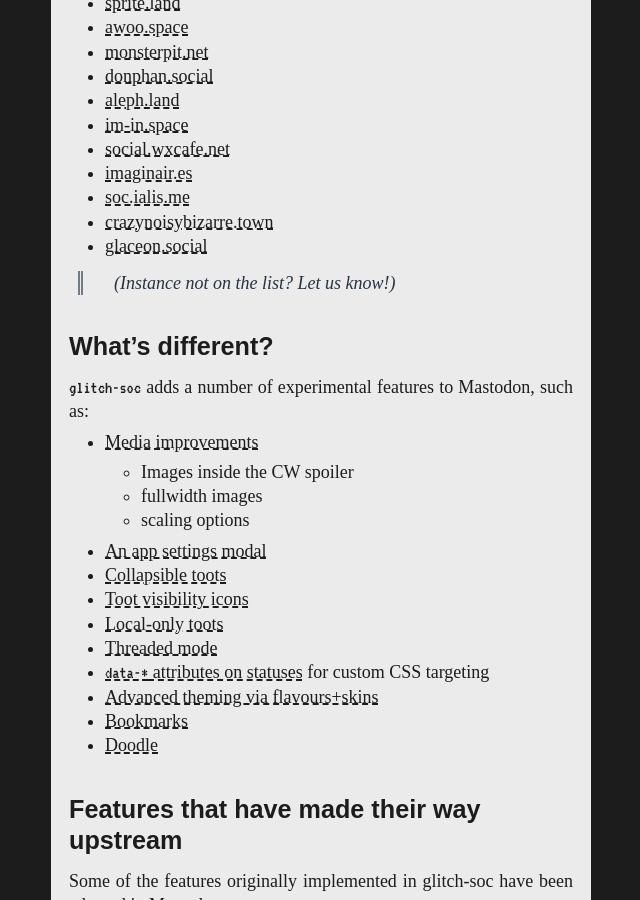
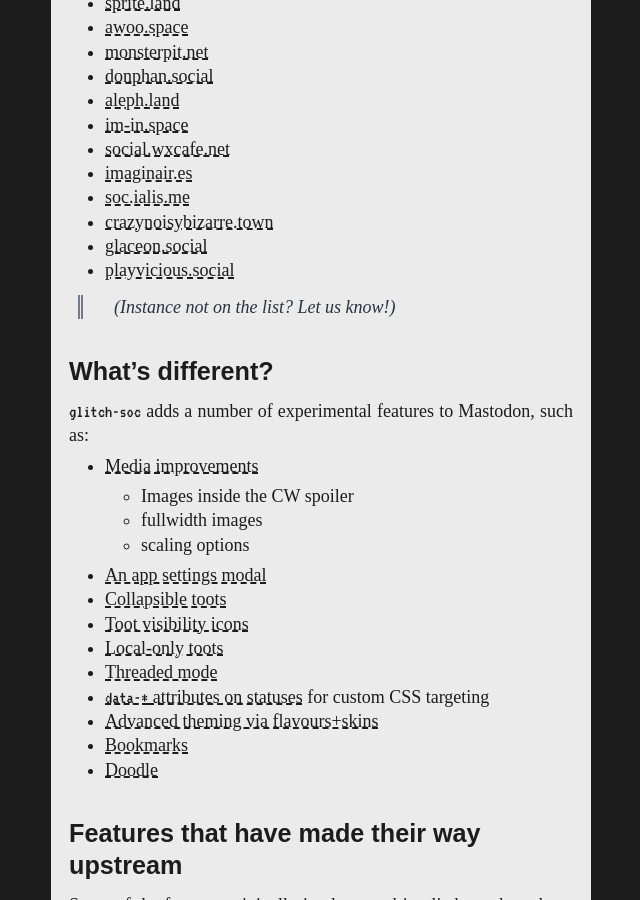
Before and after one commit to glitch-soc/docs, a Jekyll site: the page built from index.md, in a window 1280 px wide and 900 px high, scrolled down 617 px. Shown: the whole window, without its empty margins (319-959 px from the left). Built offline with Jekyll 4.4.1, drawn with Linux system fonts in a browser that asks for light colours; some web fonts are replaced; our own code applies the rules of GitHub Pages for plain Markdown files.

Commit message:
docs(index): Add PlayVicious

```diff
--- a/index.md
+++ b/index.md
@@ -26,6 +26,7 @@ You can browse our source code and contribute to the project [on Github][glitch-
 - [soc.ialis.me](https://soc.ialis.me)
 - [crazynoisybizarre.town](https://crazynoisybizarre.town)
 - [glaceon.social](https://glaceon.social)
+- [playvicious.social](https://playvicious.social)
 
 
 >   (Instance not on the list? Let us know!)
```
